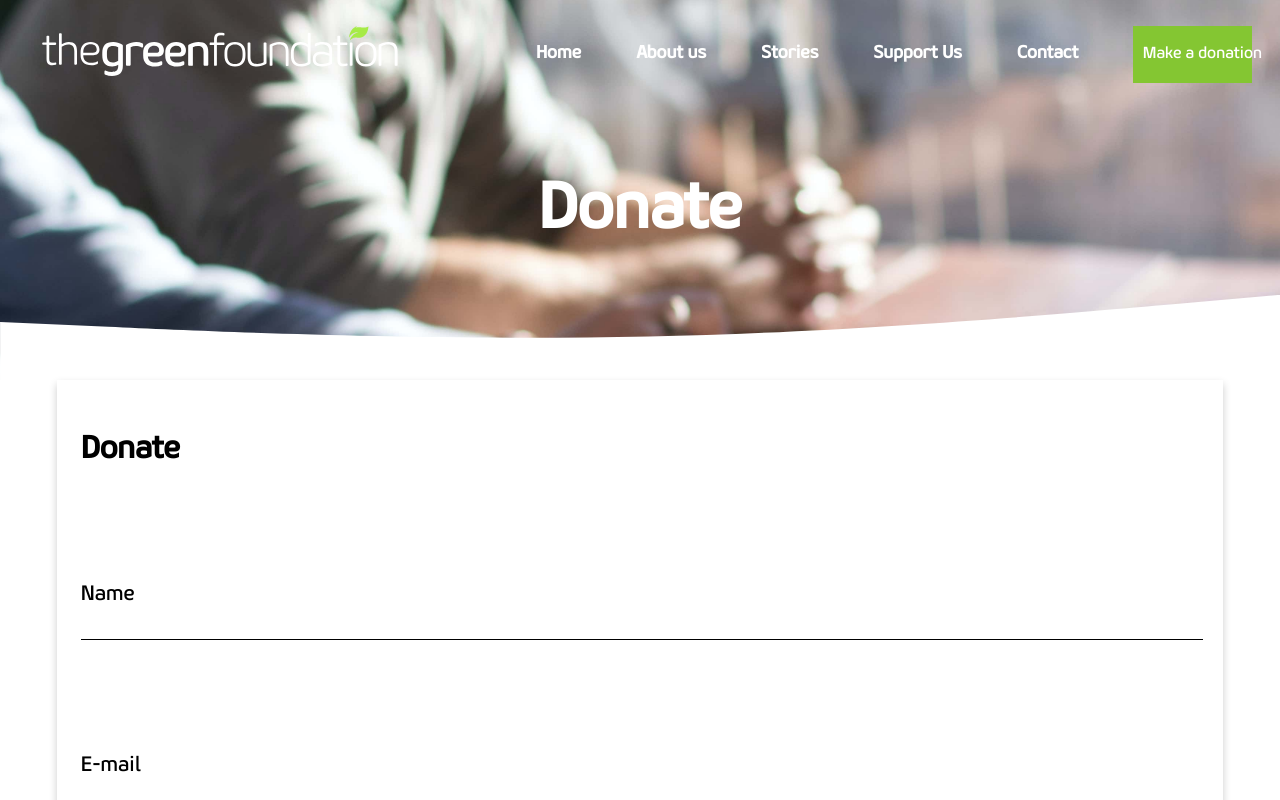
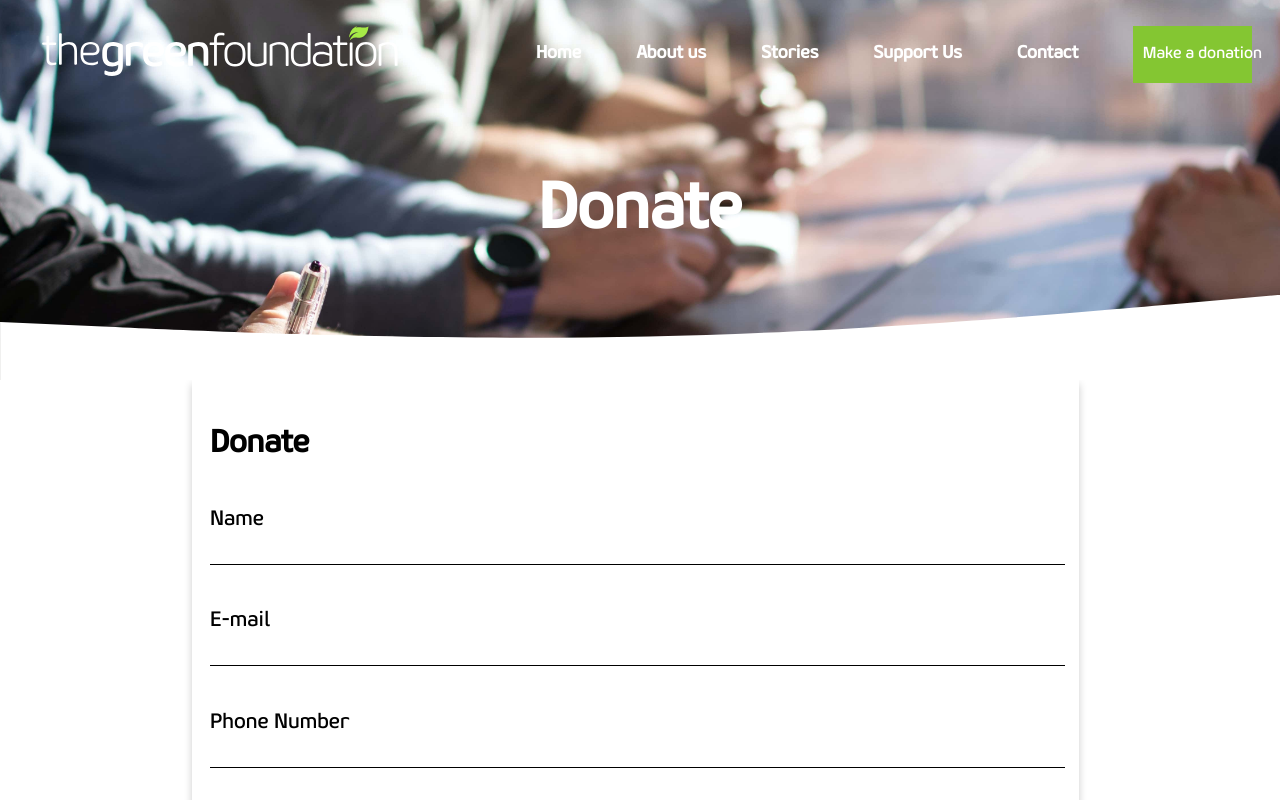
Before and after one commit to yahm23/FrontEndCharitySite, a React (Create React App) app: page /donation in a window 1280 px wide. Shown: the top 800 px of the page. Built offline with nearby package versions, Linux system fonts and the light colour scheme.

Commit message:
some css formatting done

```diff
--- a/src/App.css
+++ b/src/App.css
@@ -841,7 +841,7 @@ button#submit {
 }
 
 .spaceDonate {
-  margin-bottom: 10%;
+  margin-bottom: 5%;
 }
 
 .otherDonation {
--- a/src/App.scss
+++ b/src/App.scss
@@ -755,6 +755,7 @@ body{
   @include whiteFont();
   height: 60px;
   width: 150px;
+
   background-color: $green;
   font-size: 120%;
   margin: 0%;
@@ -822,7 +823,7 @@ body{
   }
 
   .spaceDonate{
-  margin-bottom: 10%;
+  margin-bottom: 5%;
   }
 
   .otherDonation{
--- a/src/components/Pages/Contact/index.js
+++ b/src/components/Pages/Contact/index.js
@@ -24,11 +24,13 @@ const Contact=()=>{
                     <Wave></Wave>
                 </div>
 
-                <div className="contactContent">
+                <div className="whiteBackground">
+                    <div className="contactContent">
+                        <Form isMobile={isMobile}></Form>
+                        <ContactInfo></ContactInfo>
+                    </div>
+                </div>
 
-                    <Form isMobile={isMobile}></Form>
-                    <ContactInfo></ContactInfo>
-                </div>
             </div>
 
             <BottomBanner></BottomBanner>
--- a/src/components/Pages/Donation/form.js
+++ b/src/components/Pages/Donation/form.js
@@ -78,31 +78,31 @@ constructor(props) {
             </div>
 
             <label>Amount</label>
-            <div className="donationAmount">
-                <ul onChange={this.handleAmountChange} class="donate-now">
+            <div className="donationAmount spaceDonate">
+                <ul onChange={this.handleAmountChange} className="donate-now">
                     <li>
                         <input value="25" type="radio" id="a25" name="amount" />
-                        <label for="a25">£25</label>
+                        <label htmlFor="a25">£25</label>
                     </li>
 
                     <li>
                         <input value="50" type="radio" id="a50" name="amount" />
-                        <label for="a50">£50</label>
+                        <label htmlFor="a50">£50</label>
                     </li>
 
                     <li>
                         <input value="75" type="radio" id="a75" name="amount" />
-                        <label for="a75">£75</label>
+                        <label htmlFor="a75">£75</label>
                     </li>
 
                     <li>
                         <input value="100" type="radio" id="a100" name="amount" />
-                        <label for="a100">£100</label>
+                        <label htmlFor="a100">£100</label>
                     </li>
 
                     <li>
                         <input value="other" type="radio" id="other" name="amount" />
-                        <label for="other">Other </label>
+                        <label htmlFor="other">Other </label>
                     </li>
 
                     {this.state.amount==="75"|| this.state.amount==="50"|| this.state.amount==="100"|| this.state.amount==="25"?
@@ -120,7 +120,7 @@ constructor(props) {
                 </ul>
             </div>
 
-            {/* <span class="currencyinput">£<input value={this.state.amount} onChange={this.handleMessageChange} type="number" id="amount" name="amount" required></input></span> */}
+            {/* <span Name="currencyinput">£<input value={this.state.amount} onChange={this.handleMessageChange} type="number" id="amount" name="amount" required></input></span> */}
 
 
 
--- a/src/components/Pages/Donation/index.js
+++ b/src/components/Pages/Donation/index.js
@@ -22,11 +22,12 @@ const Donation =()=> {
                     <h1>Donate</h1>
                     <Wave></Wave>
                 </div>
+                <div className="whiteBackground">
+                    <div className="descriptionContainer">
+                        <Form>
 
-                <div className="contactContent">
-                    <Form>
-
-                    </Form>
+                        </Form>
+                    </div>
                 </div>
 
             </div>
```
Also changed, not shown: 1 other file (tests, documents, lock files or other folders).
